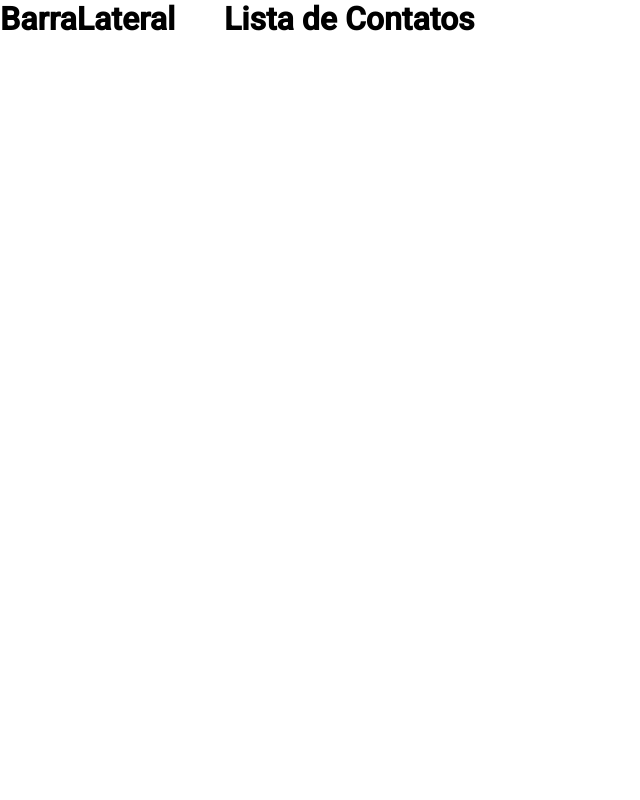
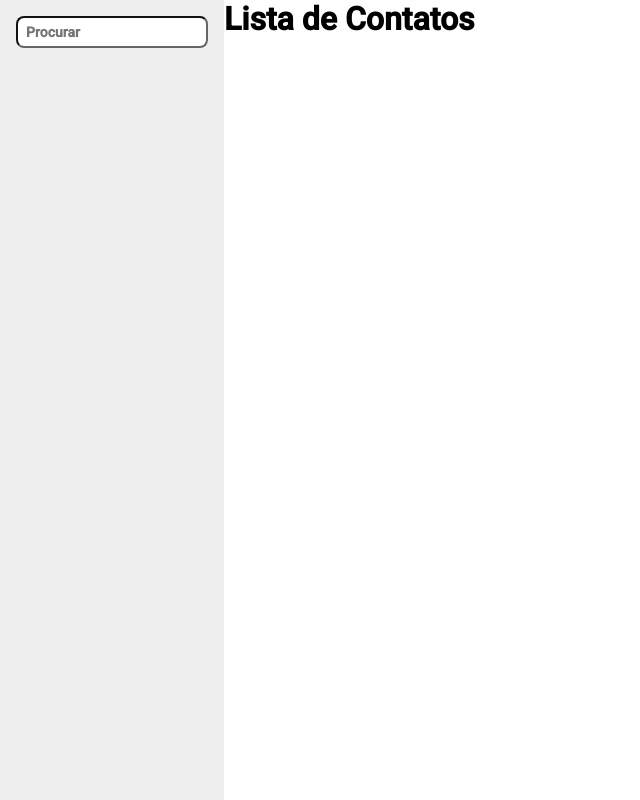
Before and after one commit to Stanley-Felix-Bergamo/Lista-de-contatos, a React (Create React App) app: page / in a window 1280 px wide. Shown: the whole page, without its empty margins (0-640 px from the left). Built offline with nearby package versions, Linux system fonts and the light colour scheme.

Commit message:
feat: criando campo de pesquisa, e aplicado estilo

```diff
--- a/src/Containers/BarraLateral/index.tsx
+++ b/src/Containers/BarraLateral/index.tsx
@@ -1,3 +1,12 @@
-const BarraLateral = () => <h1>BarraLateral</h1>
+import { Campo } from '../../styles'
+import * as S from './styles'
+
+const BarraLateral = () => (
+  <>
+    <S.Aside>
+      <Campo type="text" placeholder="Procurar" />
+    </S.Aside>
+  </>
+)
 
 export default BarraLateral
--- /dev/null
+++ b/src/Containers/BarraLateral/styles.ts
@@ -0,0 +1,8 @@
+import styled from 'styled-components'
+import variaveis from '../../styles/variaveis'
+
+export const Aside = styled.aside`
+  background-color: ${variaveis.cinzaEscuro2};
+  height: 100vh;
+  padding: 16px;
+`
--- a/src/styles/index.ts
+++ b/src/styles/index.ts
@@ -1,4 +1,5 @@
 import styled, { createGlobalStyle } from 'styled-components'
+import variaveis from './variaveis'
 
 const EstiloGlobal = createGlobalStyle`
   * {
@@ -16,4 +17,16 @@ export const Container = styled.div`
   grid-template-columns: 224px auto;
 `
 
+export const Campo = styled.input`
+  border-radius: 8px;
+  width: 100%;
+  height: 32px;
+  color: ${variaveis.cinza};
+  border-color: ${variaveis.cinza};
+  background-color: ${variaveis.branco};
+  font-size: 14px;
+  font-weight: bold;
+  padding: 8px;
+`
+
 export default EstiloGlobal
```
